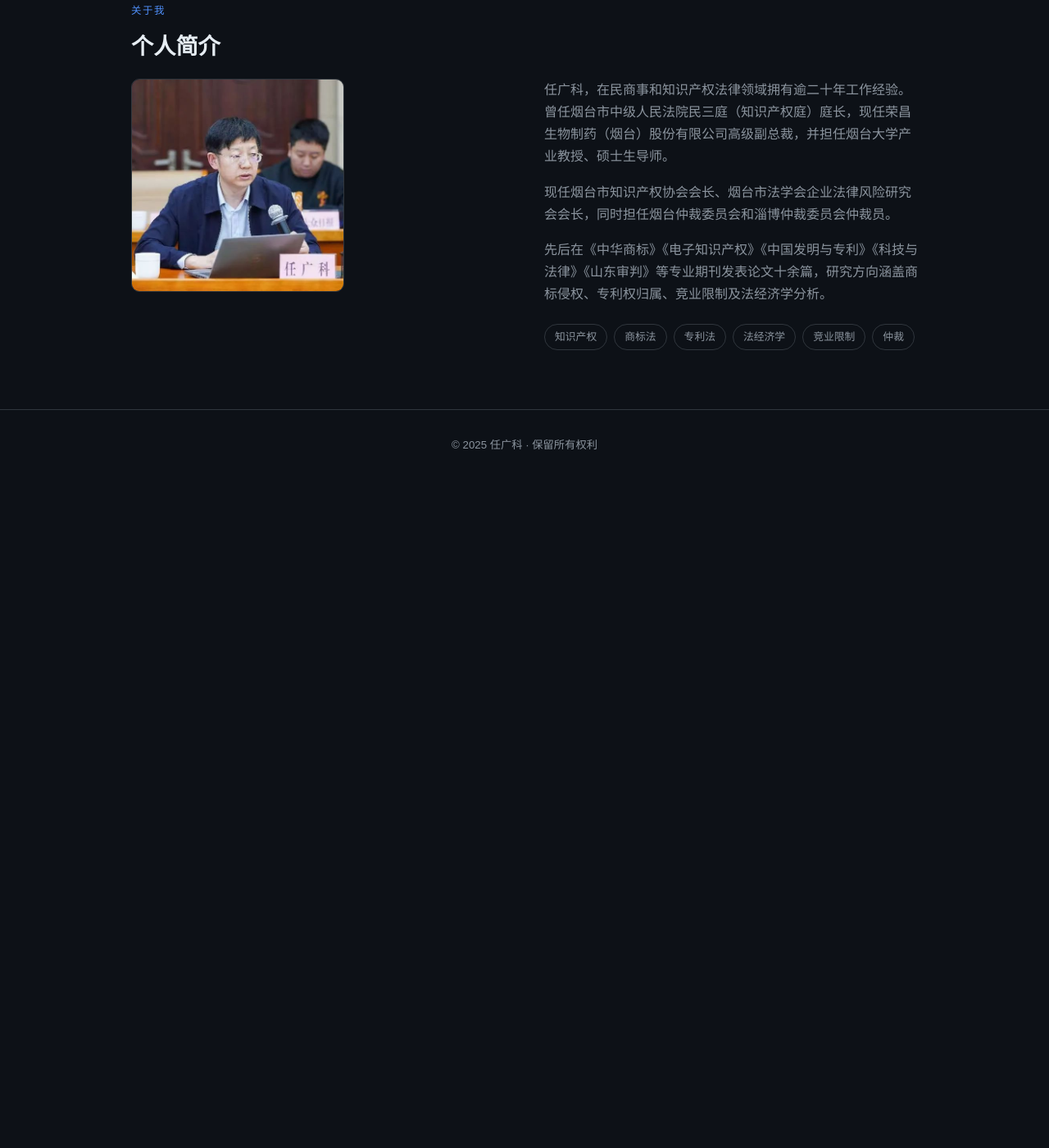
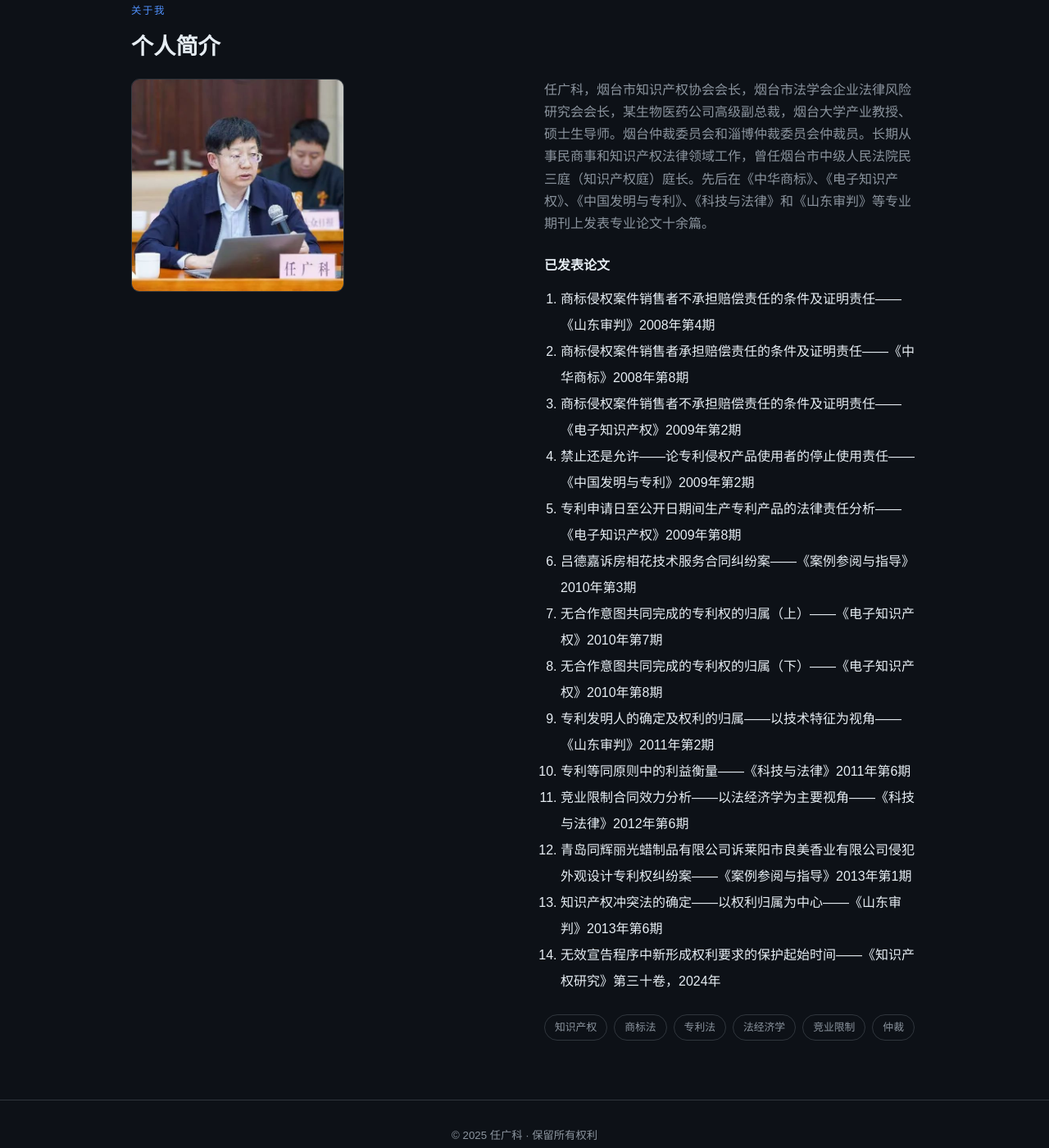
Before and after one commit to renguangke-ux/personal-website, a website: page about.html in a window 1280 px wide. Shown: the part 635-2035 px from the top of the page at 82% size. Before the commit the page ends 1221 px from the top, so only its background shows below. Drawn offline with Linux system fonts and the light colour scheme.

Commit message:
更新个人简介及已发表论文列表
按提供的最新简历更新about页面，机构名称改为某生物医药公司，
补充已发表论文完整列表共14篇

Co-Authored-By: Claude Sonnet 4.6 <noreply@anthropic.com>

```diff
--- a/about.html
+++ b/about.html
@@ -37,8 +37,8 @@
   <div class="hero-tag">知识产权 · 法经济学 · 企业法律</div>
   <h1>您好，我是<br /><span>任广科</span></h1>
   <p class="hero-sub">
-    荣昌生物制药（烟台）股份有限公司高级副总裁，烟台大学产业教授、硕士生导师。
-    深耕民商事与知识产权法律领域逾二十年。
+    烟台市知识产权协会会长，某生物医药公司高级副总裁，烟台大学产业教授、硕士生导师。
+    长期从事民商事与知识产权法律领域工作。
   </p>
   <div class="hero-btns">
     <a href="index.html#articles" class="btn btn-primary">阅读文章</a>
@@ -62,15 +62,26 @@
       </div>
       <div class="about-text">
         <p>
-          任广科，在民商事和知识产权法律领域拥有逾二十年工作经验。曾任烟台市中级人民法院民三庭（知识产权庭）庭长，现任荣昌生物制药（烟台）股份有限公司高级副总裁，并担任烟台大学产业教授、硕士生导师。
+          任广科，烟台市知识产权协会会长，烟台市法学会企业法律风险研究会会长，某生物医药公司高级副总裁，烟台大学产业教授、硕士生导师。烟台仲裁委员会和淄博仲裁委员会仲裁员。长期从事民商事和知识产权法律领域工作，曾任烟台市中级人民法院民三庭（知识产权庭）庭长。先后在《中华商标》、《电子知识产权》、《中国发明与专利》、《科技与法律》和《山东审判》等专业期刊上发表专业论文十余篇。
         </p>
-        <p>
-          现任烟台市知识产权协会会长、烟台市法学会企业法律风险研究会会长，同时担任烟台仲裁委员会和淄博仲裁委员会仲裁员。
-        </p>
-        <p>
-          先后在《中华商标》《电子知识产权》《中国发明与专利》《科技与法律》《山东审判》等专业期刊发表论文十余篇，研究方向涵盖商标侵权、专利权归属、竞业限制及法经济学分析。
-        </p>
-        <div class="tags">
+        <h3 style="margin-top:1.5rem;margin-bottom:0.75rem;font-size:1rem;font-weight:600;">已发表论文</h3>
+        <ol style="padding-left:1.25rem;line-height:2;">
+          <li>商标侵权案件销售者不承担赔偿责任的条件及证明责任——《山东审判》2008年第4期</li>
+          <li>商标侵权案件销售者承担赔偿责任的条件及证明责任——《中华商标》2008年第8期</li>
+          <li>商标侵权案件销售者不承担赔偿责任的条件及证明责任——《电子知识产权》2009年第2期</li>
+          <li>禁止还是允许——论专利侵权产品使用者的停止使用责任——《中国发明与专利》2009年第2期</li>
+          <li>专利申请日至公开日期间生产专利产品的法律责任分析——《电子知识产权》2009年第8期</li>
+          <li>吕德嘉诉房相花技术服务合同纠纷案——《案例参阅与指导》2010年第3期</li>
+          <li>无合作意图共同完成的专利权的归属（上）——《电子知识产权》2010年第7期</li>
+          <li>无合作意图共同完成的专利权的归属（下）——《电子知识产权》2010年第8期</li>
+          <li>专利发明人的确定及权利的归属——以技术特征为视角——《山东审判》2011年第2期</li>
+          <li>专利等同原则中的利益衡量——《科技与法律》2011年第6期</li>
+          <li>竞业限制合同效力分析——以法经济学为主要视角——《科技与法律》2012年第6期</li>
+          <li>青岛同辉丽光蜡制品有限公司诉莱阳市良美香业有限公司侵犯外观设计专利权纠纷案——《案例参阅与指导》2013年第1期</li>
+          <li>知识产权冲突法的确定——以权利归属为中心——《山东审判》2013年第6期</li>
+          <li>无效宣告程序中新形成权利要求的保护起始时间——《知识产权研究》第三十卷，2024年</li>
+        </ol>
+        <div class="tags" style="margin-top:1.5rem;">
           <span class="tag">知识产权</span>
           <span class="tag">商标法</span>
           <span class="tag">专利法</span>
```
Also changed, not shown: index.html (+1 -1 lines).
